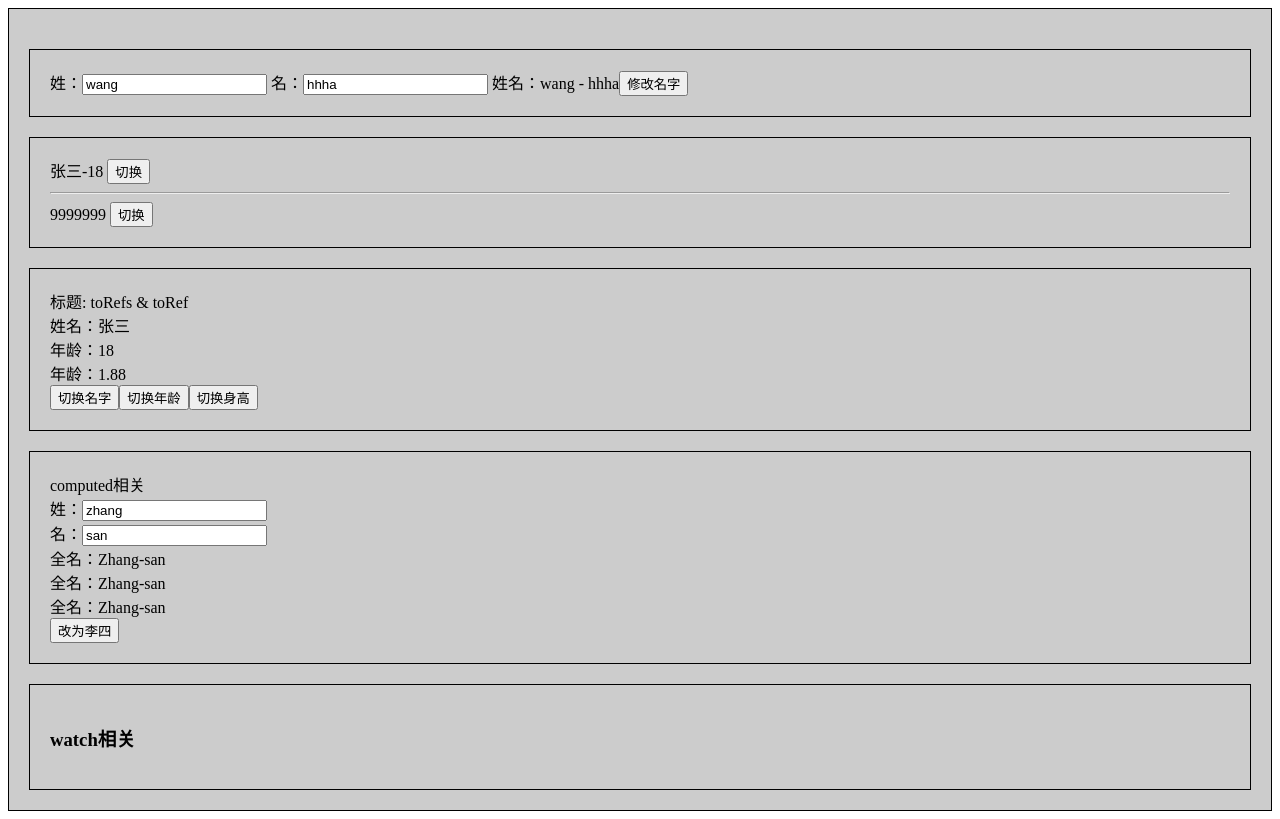
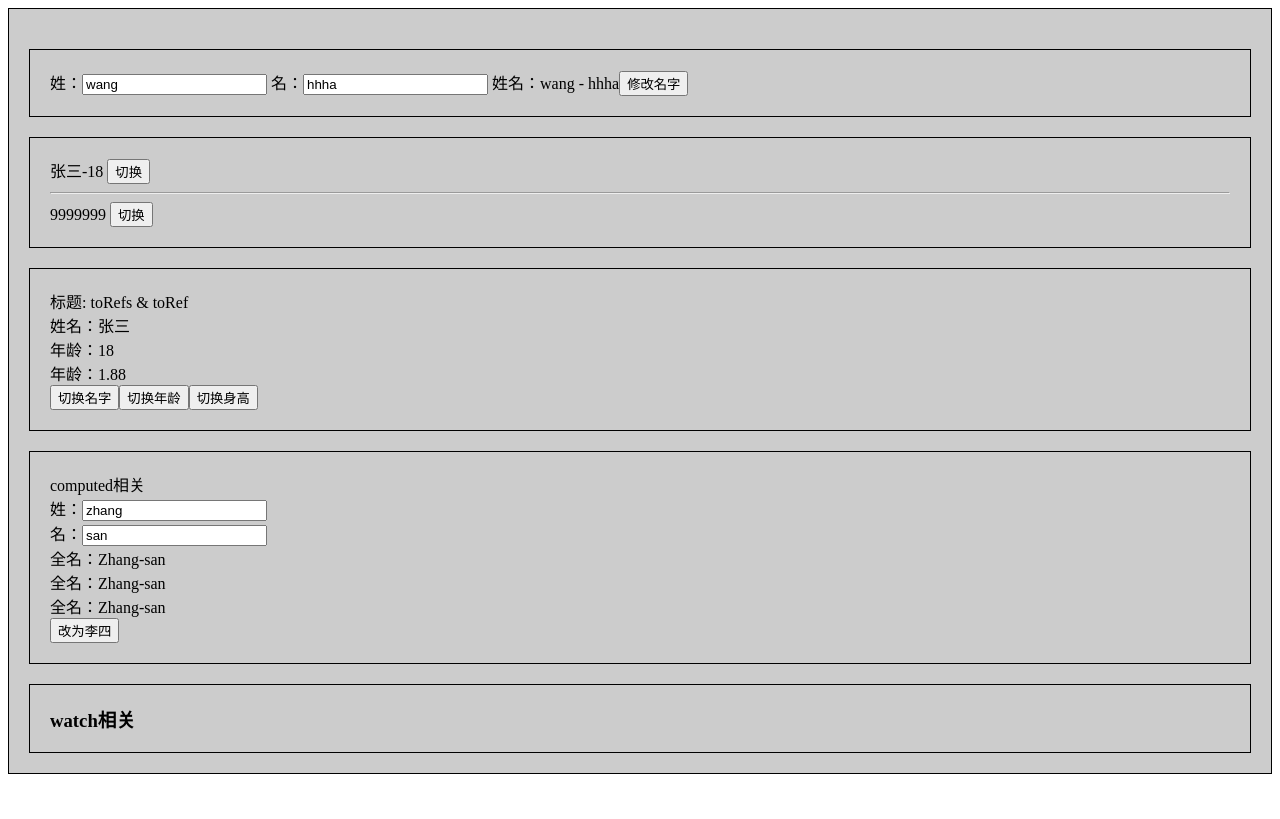
Before and after one commit to xiaodongxier/vue3_vite_ts_202401, a Vue app: page / in a window 1280 px wide. Built offline with nearby package versions, Linux system fonts and the light colour scheme.

Commit message:
note-sync syncing

```diff
--- a/src/App.vue
+++ b/src/App.vue
@@ -55,4 +55,7 @@ export default {
   padding: 20px;
   margin-top: 20px;
 }
+h3 {
+  margin: 0;
+}
 </style>
```
